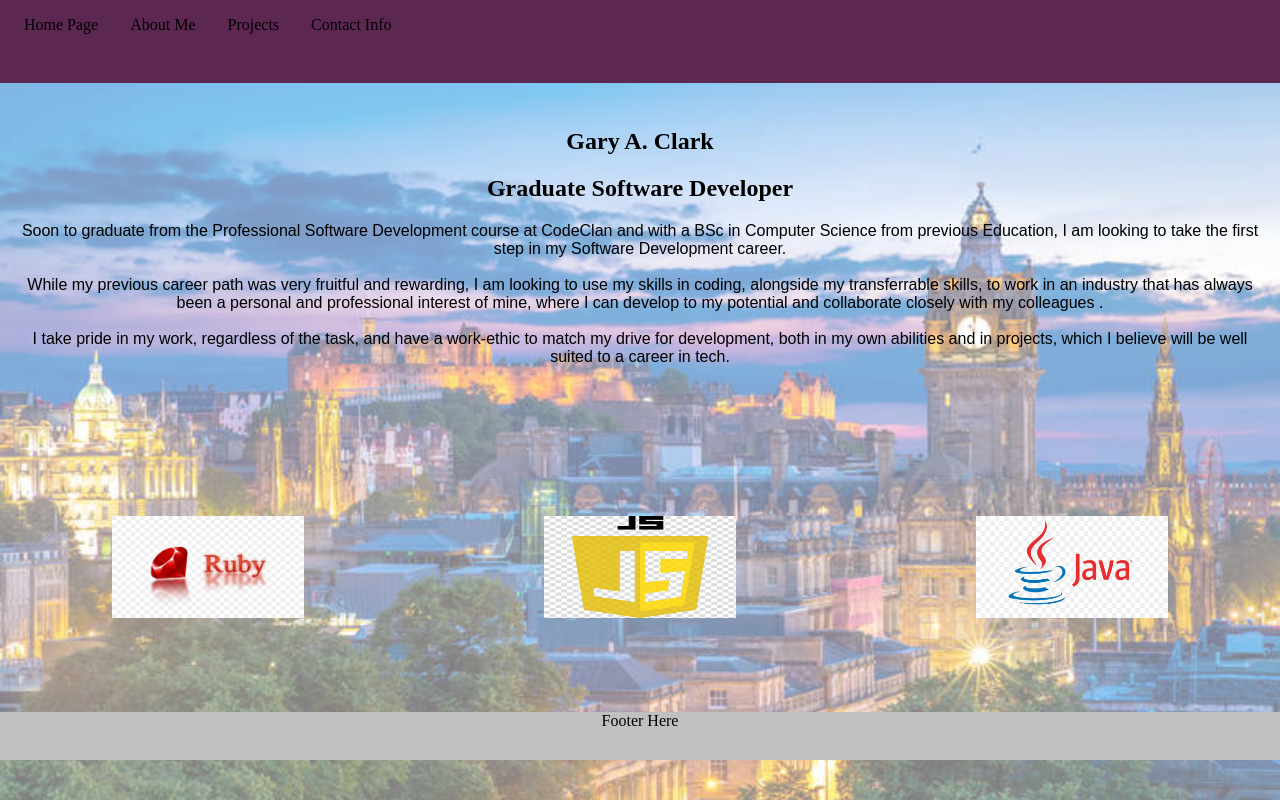
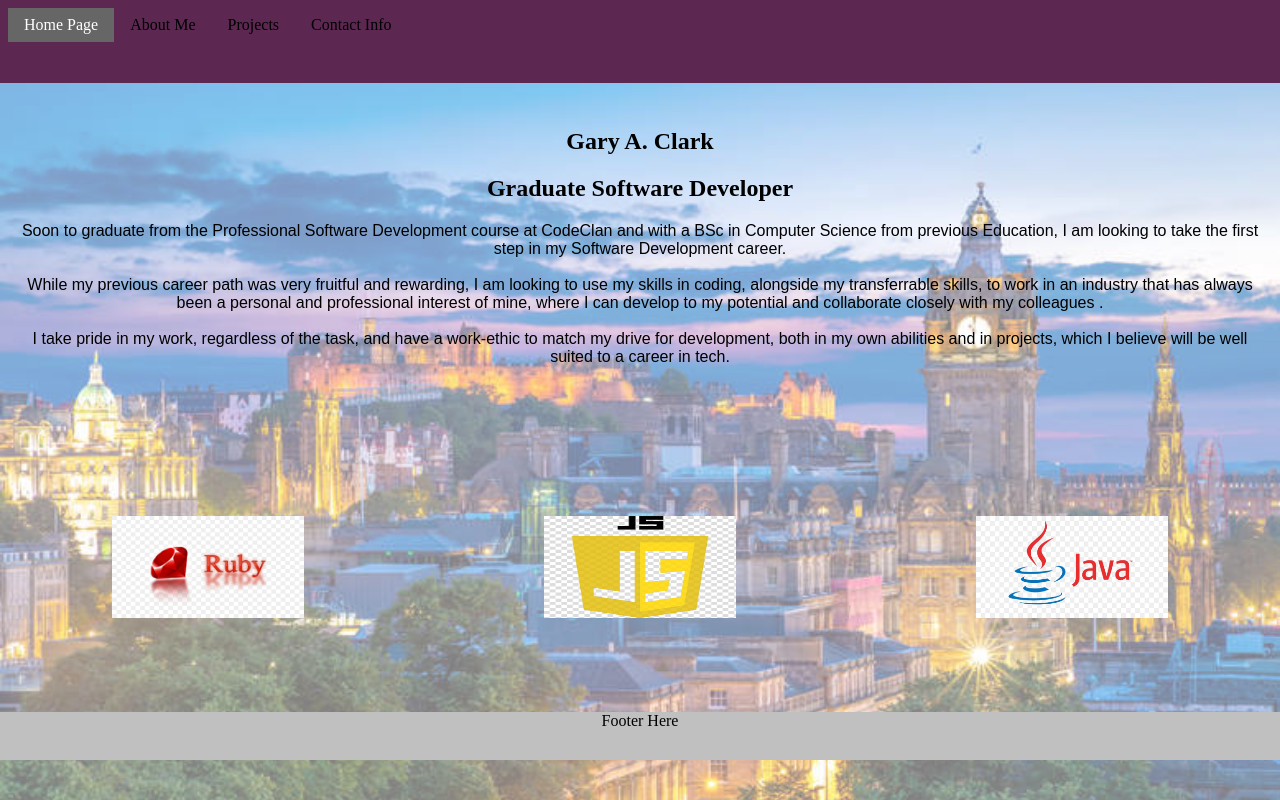
Before and after one commit to Gclark04432/React-Portfolio-Website, a React (Create React App) app: page / in a window 1280 px wide. Built offline with nearby package versions, Linux system fonts and the light colour scheme.

Commit message:
add active class to page rendered in nav bar links

```diff
--- a/src/App.js
+++ b/src/App.js
@@ -1,4 +1,4 @@
-import React from 'react';
+import React, {useEffect} from 'react';
 import './App.css';
 import AboutMe from './Components/AboutMeComponents/AboutMe.js'
 import NavBar from './Components/NavBarComponents/NavBar.js'
@@ -7,9 +7,22 @@ import javaLogo from './pictures/java-logo.jpg'
 import jsLogo from './pictures/javascript-logo.jpg'
 
 function App() {
+
+useEffect(() => {
+  let btnContainer = document.getElementById("nav");
+  let btns = btnContainer.getElementsByClassName("navbar-list-item")
+  for (let i = 0; i < btns.length; i++) {
+    btns[i].addEventListener("click", function() {
+      var current = document.getElementsByClassName("active");
+      current[0].className = current[0].className.replace(" active", "");
+      this.className += " active";
+    });
+  }
+})
+
   return (
     <div className="App">
-          <nav className="nav">
+          <nav id="nav">
             <NavBar/>
           </nav>
           <section className="about-me">
--- a/src/Components/NavBarComponents/NavBar.css
+++ b/src/Components/NavBarComponents/NavBar.css
@@ -20,3 +20,8 @@ li:last-child {
   background-color: #EDEEC9;
   color: purple;
 }
+
+.active{
+    background-color: #666;
+    color: white;
+  }
--- a/src/Components/NavBarComponents/NavBar.js
+++ b/src/Components/NavBarComponents/NavBar.js
@@ -2,9 +2,23 @@ import React from 'react';
 import './NavBar.css';
 
 function NavBar() {
+
+  // Get the container element
+
+// Get all buttons with class="btn" inside the container
+// var btns = btnContainer.getElementsByClassName("btn");
+
+// Loop through the buttons and add the active class to the current/clicked button
+// for (var i = 0; i < btns.length; i++) {
+//   btns[i].addEventListener("click", function() {
+//     var current = document.getElementsByClassName("active");
+//     current[0].className = current[0].className.replace(" active", "");
+//     this.className += " active";
+//   });
+// }
   return(
       <ul className="navbar-list">
-        <li className="navbar-list-item">Home Page</li>
+        <li className="navbar-list-item active">Home Page</li>
         <li className="navbar-list-item">About Me</li>
         <li className="navbar-list-item">Projects</li>
         <li className="navbar-list-item">Contact Info</li>
--- a/src/index.css
+++ b/src/index.css
@@ -30,7 +30,7 @@
 }
 
 
-.nav {
+#nav {
   grid-area: nav;
   background-color: #5C2751;
 }
```
